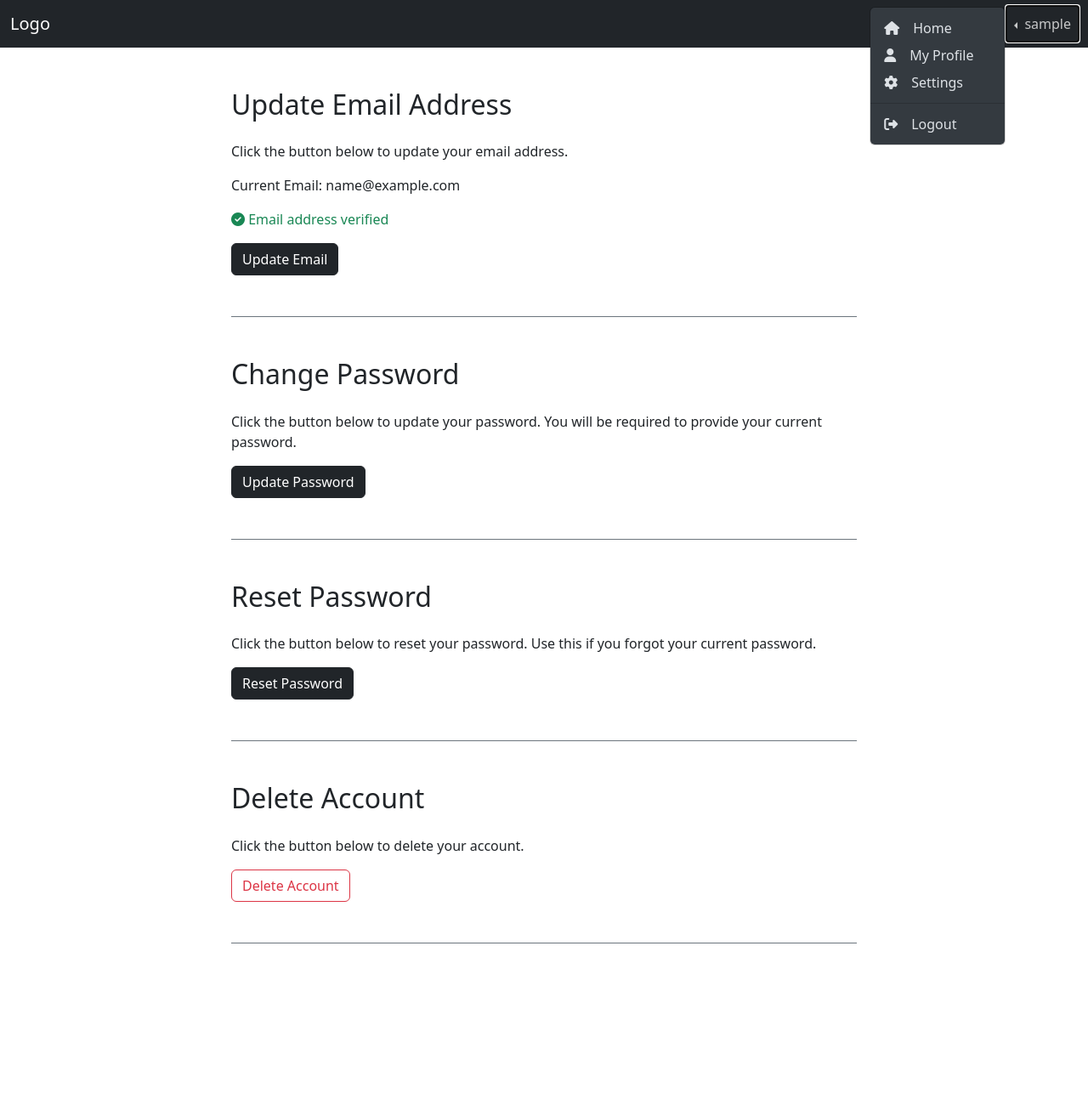
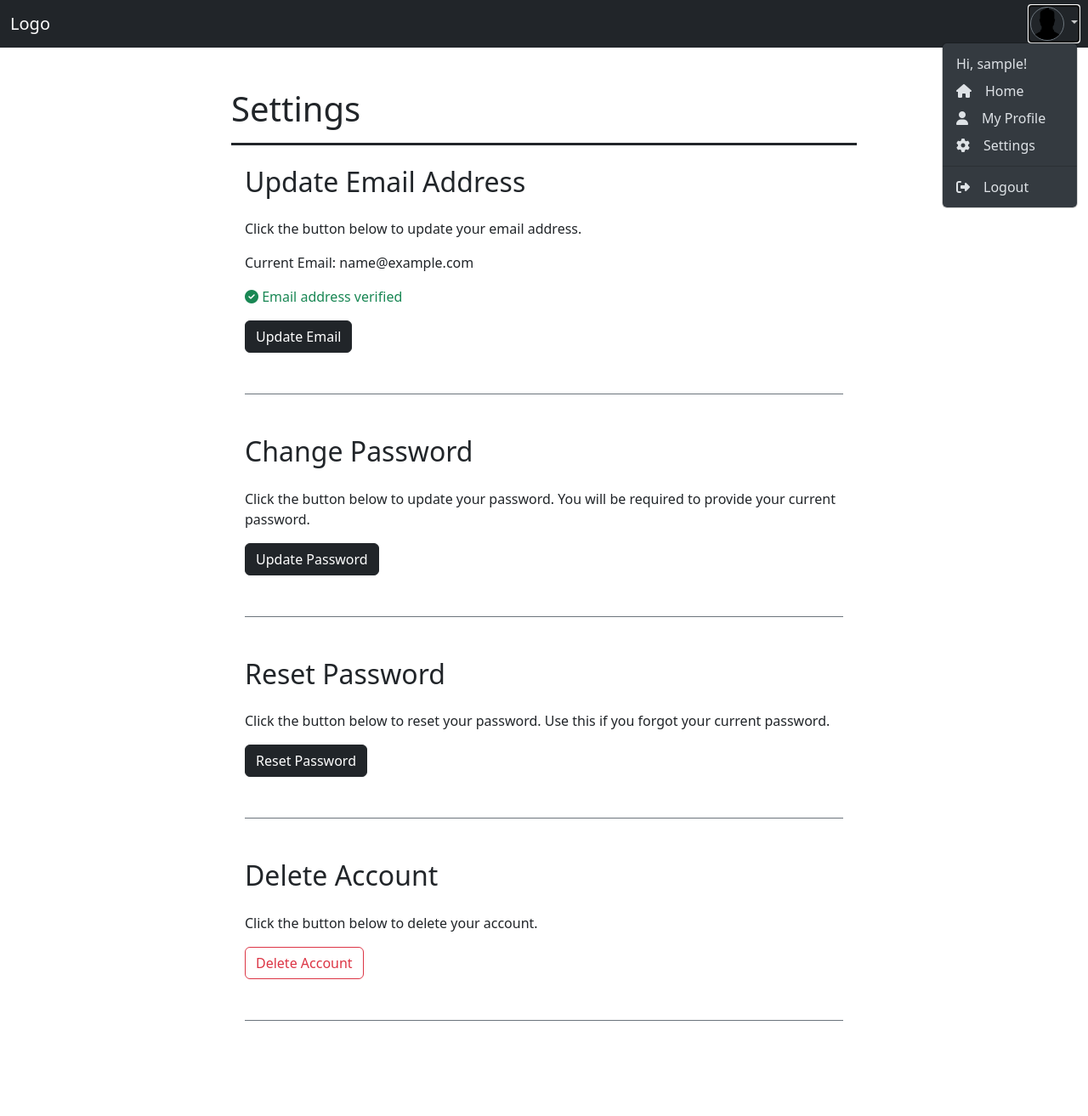
Before and after one commit to alextowe/nfl-picks-api, a Django app: page /settings/ in a window 1280 px wide, after a click that opens the changed part. Shown: the whole page at 85% size. Before the commit the page ends 1110 px from the top, so only its background shows below. Run offline with Django 4.2, Linux system fonts and the light colour scheme; the visitor is signed in with stand-in values (Sample User, id 1); some libraries are stand-ins or nearby versions.

Commit message:
styled settings and profile pages

```diff
--- a/base/templates/base.html
+++ b/base/templates/base.html
@@ -16,9 +16,7 @@
 		{% block content %} {% endblock %}
 
 		<!-- Scripts -->
-		<script src="https://cdn.jsdelivr.net/npm/@popperjs/core@2.11.6/dist/umd/popper.min.js" integrity="sha384-oBqDVmMz9ATKxIep9tiCxS/Z9fNfEXiDAYTujMAeBAsjFuCZSmKbSSUnQlmh/jp3" crossorigin="anonymous"></script>
-		<script src="https://cdn.jsdelivr.net/npm/bootstrap@5.2.2/dist/js/bootstrap.min.js" integrity="sha384-IDwe1+LCz02ROU9k972gdyvl+AESN10+x7tBKgc9I5HFtuNz0wWnPclzo6p9vxnk" crossorigin="anonymous"></script>
-		<script src="https://cdn.jsdelivr.net/npm/bs5-lightbox@1.8.2/dist/index.bundle.min.js"></script>
-		<script src="https://ajax.googleapis.com/ajax/libs/jquery/3.6.4/jquery.min.js"></script>
+		<script src="https://cdn.jsdelivr.net/npm/@popperjs/core@2.11.8/dist/umd/popper.min.js" integrity="sha384-I7E8VVD/ismYTF4hNIPjVp/Zjvgyol6VFvRkX/vR+Vc4jQkC+hVqc2pM8ODewa9r" crossorigin="anonymous"></script>
+<script src="https://cdn.jsdelivr.net/npm/bootstrap@5.3.0/dist/js/bootstrap.min.js" integrity="sha384-fbbOQedDUMZZ5KreZpsbe1LCZPVmfTnH7ois6mU1QK+m14rQ1l2bGBq41eYeM/fS" crossorigin="anonymous"></script>
 	</body>
 </html>
--- a/base/templates/base/pages/settings.html
+++ b/base/templates/base/pages/settings.html
@@ -9,7 +9,8 @@
         <div class="row">
             <div class="col-lg-8 offset-lg-2">
                 {% include 'partials/_alerts.html' %}
-                <ul class="list-group list-group-flush">
+                <h1 class="border-3 border-bottom border-dark pb-3">Settings</h1>
+                <ul class="list-group list-group-flush p-3">
                     <li class="list-group-item mb-5 p-0 pb-5 border-bottom border-secondary">
                         <h2 class="mb-4">Update Email Address</h2>
                         <p>Click the button below to update your email address.</p>
--- a/base/templates/partials/_navbar.html
+++ b/base/templates/partials/_navbar.html
@@ -1,3 +1,4 @@
+{% load static %}
 <!-- NavBar -->
 <nav class="navbar navbar-expand navbar-dark bg-dark">
   <div class="container-fluid">
@@ -5,11 +6,16 @@
     {% if user.is_authenticated %}
     <div class="collapse navbar-collapse justify-content-end" id="navbarNavDarkDropdown">
       <ul class="navbar-nav">
-        <li class="nav-item dropstart">
-          <a class="nav-link dropdown-toggle" href="#" role="button" data-bs-toggle="dropdown" aria-expanded="false">
-            {{ user.username }}
+        <li class="nav-item dropdown">
+          <a class="nav-link dropdown-toggle p-0" href="#" role="button" data-bs-toggle="dropdown" aria-expanded="false" data-bs-offset="10,300">
+            <img src="{% static 'base/profile_picture.jpg' %}" alt="Profile picture" style="width:40px; height:40px;" class="rounded-circle border border-secondary">
           </a>
-          <ul class="dropdown-menu dropdown-menu-dark">
+          <ul class="dropdown-menu dropdown-menu-dark dropdown-menu-end">
+            <li>
+              <a class="dropdown-item" href="{% url 'index' %}">
+                Hi, {{ user.username }}!
+              </a>
+            </li>
             <li><a class="dropdown-item" href="{% url 'index' %}">
                 <i class="fa-solid fa-house me-3"></i>Home</a></li>
             <li><a class="dropdown-item" href="{% url 'profile' user.username %}">
--- a/pickem/settings.py
+++ b/pickem/settings.py
@@ -136,7 +136,7 @@ MESSAGE_TAGS = {
 # Static files (CSS, JavaScript, Images)
 # https://docs.djangoproject.com/en/4.2/howto/static-files/
 
-STATIC_ROOT= os.path.join(BASE_DIR, 'static')
+STATIC_ROOT = os.path.join(BASE_DIR, 'static')
 STATIC_URL = 'static/'
 
 # Default primary key field type
```
Also changed, not shown: base/templates/base/pages/profile.html (+5 -5 lines), base/static/base/profile_picture.jpg (added), base/static/images/profile/default.png (deleted).
